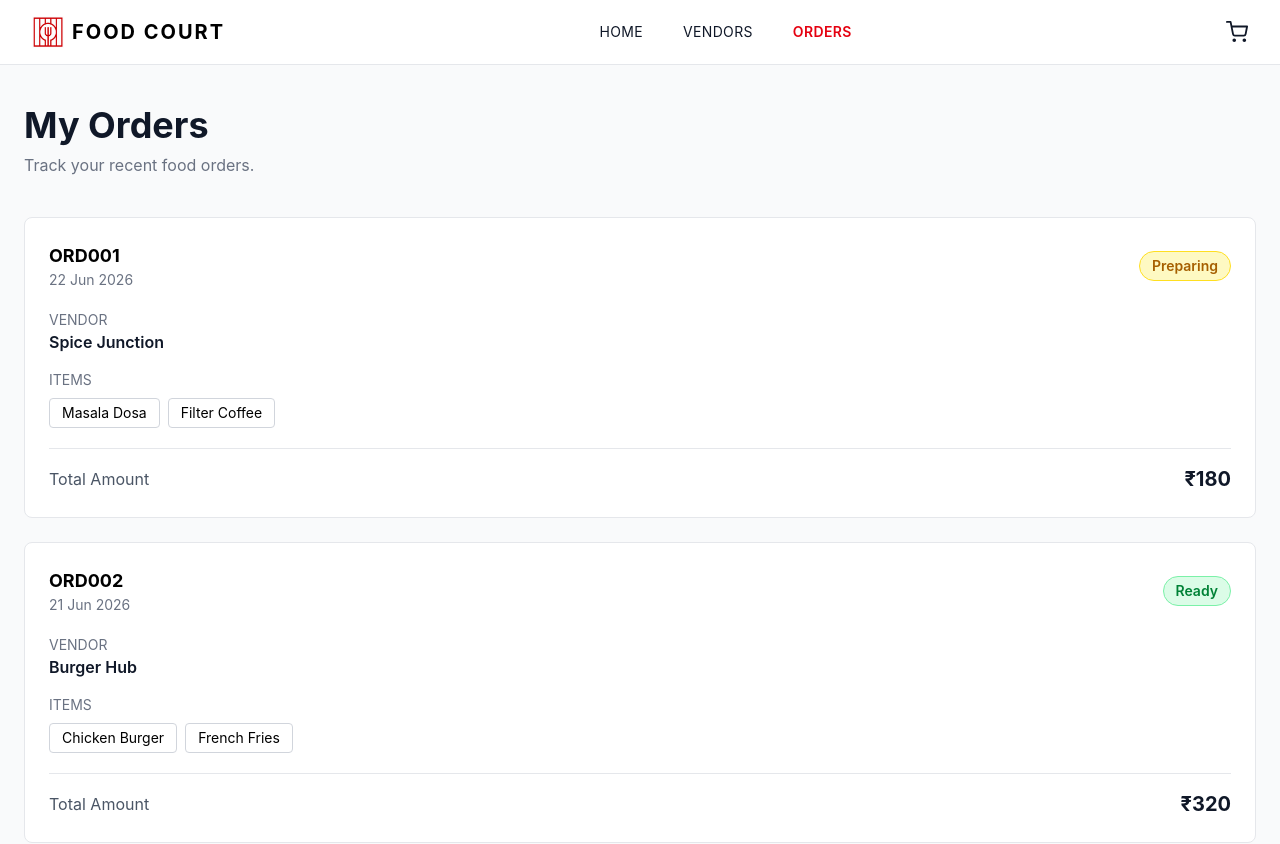
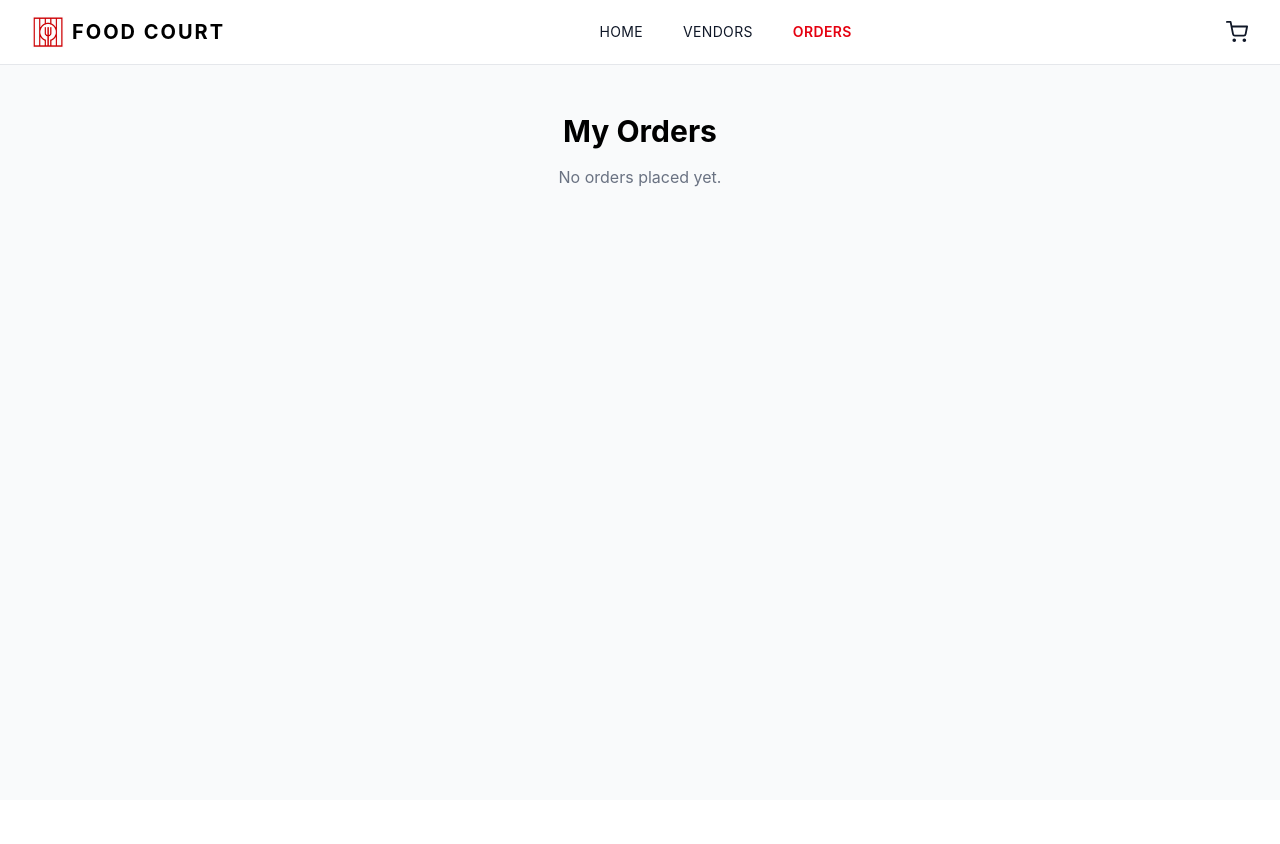
Before and after one commit to karthikjayappa/foodcourt-ui, a React (Vite) app: page /orders in a window 1280 px wide. Shown: the top 844 px of the page. After the commit the page ends 800 px from the top, so only its background shows below. Built offline with nearby package versions, Linux system fonts and the light colour scheme.

Commit message:
Implement customer ordering flow with cart checkout and orders

```diff
--- a/src/pages/Checkout.jsx
+++ b/src/pages/Checkout.jsx
@@ -28,31 +28,56 @@ const Checkout = () => {
 
   const handlePlaceOrder = () => {
     if (
-      !formData.customerName ||
-      !formData.phone ||
-      !formData.tableNumber
+      !formData.customerName.trim() ||
+      !formData.phone.trim() ||
+      !formData.tableNumber.trim()
     ) {
       alert("Please fill all fields");
       return;
     }
 
     const orderData = {
-      ...formData,
-      items: cart,
+      id: `ORD${Date.now()}`,
+
+      vendor:
+        cart.length > 0
+          ? cart[0].vendorName || "Food Court"
+          : "Food Court",
+
+      // FIXED ITEMS FORMAT
+      items: cart.map((item) => ({
+        name: item.name,
+        quantity: item.quantity,
+        price: item.price,
+      })),
+
+      customerName: formData.customerName,
+      phone: formData.phone,
+      tableNumber: formData.tableNumber,
+      paymentMethod: formData.paymentMethod,
+
       subtotal,
       tax,
       total,
-      orderDate: new Date(),
-      status: "Pending",
+
+      status: "Preparing",
+
+      date: new Date().toLocaleDateString("en-GB", {
+        day: "2-digit",
+        month: "short",
+        year: "numeric",
+      }),
     };
 
-    console.log("Order Data:", orderData);
+    const existingOrders =
+      JSON.parse(localStorage.getItem("orders")) || [];
 
-    /*
-      FUTURE BACKEND
+    localStorage.setItem(
+      "orders",
+      JSON.stringify([...existingOrders, orderData])
+    );
 
-      axios.post("/api/orders", orderData)
-    */
+    console.log("Order Saved:", orderData);
 
     alert("Order Placed Successfully!");
 
@@ -65,7 +90,6 @@ const Checkout = () => {
     return (
       <div className="min-h-screen flex items-center justify-center">
         <div className="text-center">
-
           <h1 className="text-3xl font-bold mb-3">
             Cart is Empty
           </h1>
@@ -73,7 +97,6 @@ const Checkout = () => {
           <p className="text-gray-500">
             Add items before checkout.
           </p>
-
         </div>
       </div>
     );
@@ -81,22 +104,19 @@ const Checkout = () => {
 
   return (
     <div className="max-w-7xl mx-auto px-6 py-10">
-
       <h1 className="text-4xl font-bold mb-8">
         Checkout
       </h1>
 
       <div className="grid lg:grid-cols-2 gap-8">
 
-        {/* Customer Details */}
+        {/* Customer Information */}
         <div className="bg-white border border-gray-200 rounded-lg p-6">
-
           <h2 className="text-2xl font-semibold mb-6">
             Customer Information
           </h2>
 
           <div className="space-y-4">
-
             <input
               type="text"
               name="customerName"
@@ -134,20 +154,16 @@ const Checkout = () => {
               <option value="Cash">Cash</option>
               <option value="Card">Card</option>
             </select>
-
           </div>
-
         </div>
 
         {/* Order Summary */}
         <div className="bg-white border border-gray-200 rounded-lg p-6">
-
           <h2 className="text-2xl font-semibold mb-6">
             Order Summary
           </h2>
 
           <div className="space-y-4">
-
             {cart.map((item) => (
               <div
                 key={item.id}
@@ -168,11 +184,9 @@ const Checkout = () => {
                 </p>
               </div>
             ))}
-
           </div>
 
           <div className="mt-6 border-t pt-6 space-y-3">
-
             <div className="flex justify-between">
               <span>Subtotal</span>
               <span>₹{subtotal.toFixed(2)}</span>
@@ -187,7 +201,6 @@ const Checkout = () => {
               <span>Total</span>
               <span>₹{total.toFixed(2)}</span>
             </div>
-
           </div>
 
           <button
@@ -196,11 +209,8 @@ const Checkout = () => {
           >
             Place Order
           </button>
-
         </div>
-
       </div>
-
     </div>
   );
 };
--- a/src/pages/Orders.jsx
+++ b/src/pages/Orders.jsx
@@ -1,132 +1,182 @@
-import React from "react";
-
-const orders = [
-  {
-    id: "ORD001",
-    vendor: "Spice Junction",
-    items: ["Masala Dosa", "Filter Coffee"],
-    total: 180,
-    status: "Preparing",
-    date: "22 Jun 2026",
-  },
-  {
-    id: "ORD002",
-    vendor: "Burger Hub",
-    items: ["Chicken Burger", "French Fries"],
-    total: 320,
-    status: "Ready",
-    date: "21 Jun 2026",
-  },
-  {
-    id: "ORD003",
-    vendor: "Pizza Corner",
-    items: ["Margherita Pizza"],
-    total: 299,
-    status: "Delivered",
-    date: "20 Jun 2026",
-  },
-];
+import { useEffect, useState } from "react";
 
 const Orders = () => {
-  const getStatusColor = (status) => {
-    switch (status) {
-      case "Preparing":
-        return "bg-yellow-100 text-yellow-700 border-yellow-300";
+  const [orders, setOrders] = useState([]);
 
-      case "Ready":
-        return "bg-green-100 text-green-700 border-green-300";
+  useEffect(() => {
+    const savedOrders =
+      JSON.parse(localStorage.getItem("orders")) || [];
 
-      case "Delivered":
-        return "bg-blue-100 text-blue-700 border-blue-300";
+    setOrders(savedOrders.reverse());
+  }, []);
 
-      default:
-        return "bg-gray-100 text-gray-700 border-gray-300";
-    }
-  };
+  if (orders.length === 0) {
+    return (
+      <div className="max-w-7xl mx-auto px-6 py-12 text-center">
+        <h1 className="text-3xl font-bold mb-4">
+          My Orders
+        </h1>
+
+        <p className="text-gray-500">
+          No orders placed yet.
+        </p>
+      </div>
+    );
+  }
 
   return (
     <div className="max-w-7xl mx-auto px-6 py-10">
+
       {/* Header */}
-      <div className="mb-10">
-        <h1 className="text-4xl font-bold text-gray-900">
+      <div className="mb-8">
+        <h1 className="text-4xl font-bold">
           My Orders
         </h1>
 
         <p className="text-gray-500 mt-2">
-          Track your recent food orders.
+          Track all your food orders.
         </p>
       </div>
 
-      {/* Orders List */}
+      {/* Orders */}
       <div className="space-y-6">
+
         {orders.map((order) => (
           <div
             key={order.id}
-            className="bg-white border border-gray-200 rounded-lg p-6 hover:shadow-md transition"
+            className="bg-white border border-gray-200 rounded-lg p-6 shadow-sm"
           >
-            {/* Top Row */}
-            <div className="flex flex-col md:flex-row md:items-center md:justify-between gap-4">
+
+            {/* Order Header */}
+            <div className="flex flex-col md:flex-row md:justify-between md:items-center gap-3 mb-5">
 
               <div>
-                <h2 className="text-lg font-bold">
-                  {order.id}
+                <h2 className="text-xl font-bold">
+                  Order #{order.id}
                 </h2>
 
-                <p className="text-gray-500 text-sm">
+                <p className="text-sm text-gray-500">
                   {order.date}
                 </p>
               </div>
 
               <span
-                className={`px-3 py-1 text-sm font-semibold border rounded-full w-fit ${getStatusColor(
-                  order.status
-                )}`}
+                className={`inline-block px-3 py-1 rounded-full text-sm font-medium ${
+                  order.status === "Delivered"
+                    ? "bg-green-100 text-green-700"
+                    : order.status === "Ready"
+                    ? "bg-blue-100 text-blue-700"
+                    : "bg-yellow-100 text-yellow-700"
+                }`}
               >
                 {order.status}
               </span>
+
+            </div>
+
+            {/* Customer Information */}
+            <div className="grid md:grid-cols-3 gap-4 mb-6">
+
+              <div>
+                <p className="text-gray-500 text-sm">
+                  Customer
+                </p>
+
+                <p className="font-semibold">
+                  {order.customerName}
+                </p>
+              </div>
+
+              <div>
+                <p className="text-gray-500 text-sm">
+                  Phone
+                </p>
+
+                <p className="font-semibold">
+                  {order.phone}
+                </p>
+              </div>
+
+              <div>
+                <p className="text-gray-500 text-sm">
+                  Table Number
+                </p>
+
+                <p className="font-semibold">
+                  {order.tableNumber}
+                </p>
+              </div>
+
             </div>
 
             {/* Vendor */}
-            <div className="mt-5">
-              <p className="text-sm text-gray-500 uppercase">
+            <div className="mb-5">
+              <p className="text-gray-500 text-sm">
                 Vendor
               </p>
 
-              <p className="font-semibold text-gray-900">
+              <p className="font-semibold">
                 {order.vendor}
               </p>
             </div>
 
-            {/* Items */}
-            <div className="mt-4">
-              <p className="text-sm text-gray-500 uppercase mb-2">
-                Items
-              </p>
+            {/* Ordered Items */}
+            <div className="border-t pt-4">
 
-              <div className="flex flex-wrap gap-2">
+              <h3 className="font-semibold mb-3">
+                Ordered Items
+              </h3>
+
+              <div className="space-y-2">
+
                 {order.items.map((item, index) => (
-                  <span
+                  <div
                     key={index}
-                    className="border border-gray-300 px-3 py-1 rounded text-sm"
+                    className="flex justify-between"
                   >
-                    {item}
-                  </span>
+                    <span>
+                      {item.name} × {item.quantity}
+                    </span>
+
+                    <span>
+                      ₹{item.price * item.quantity}
+                    </span>
+                  </div>
                 ))}
+
               </div>
+
+            </div>
+
+            {/* Payment Method */}
+            <div className="border-t mt-5 pt-4 flex justify-between">
+
+              <span className="font-semibold">
+                Payment Method
+              </span>
+
+              <span>
+                {order.paymentMethod}
+              </span>
+
             </div>
 
             {/* Total */}
-            <div className="mt-5 pt-4 border-t border-gray-200 flex justify-between items-center">
-              <span className="text-gray-600">
+            <div className="flex justify-between items-center mt-4">
+
+              <span className="text-lg font-bold">
                 Total Amount
               </span>
 
-              <span className="text-xl font-bold text-gray-900">
-                ₹{order.total}
+              <span className="text-xl font-bold text-red-600">
+                ₹{order.total.toFixed(2)}
               </span>
+
             </div>
+
           </div>
         ))}
+
       </div>
     </div>
   );
```
